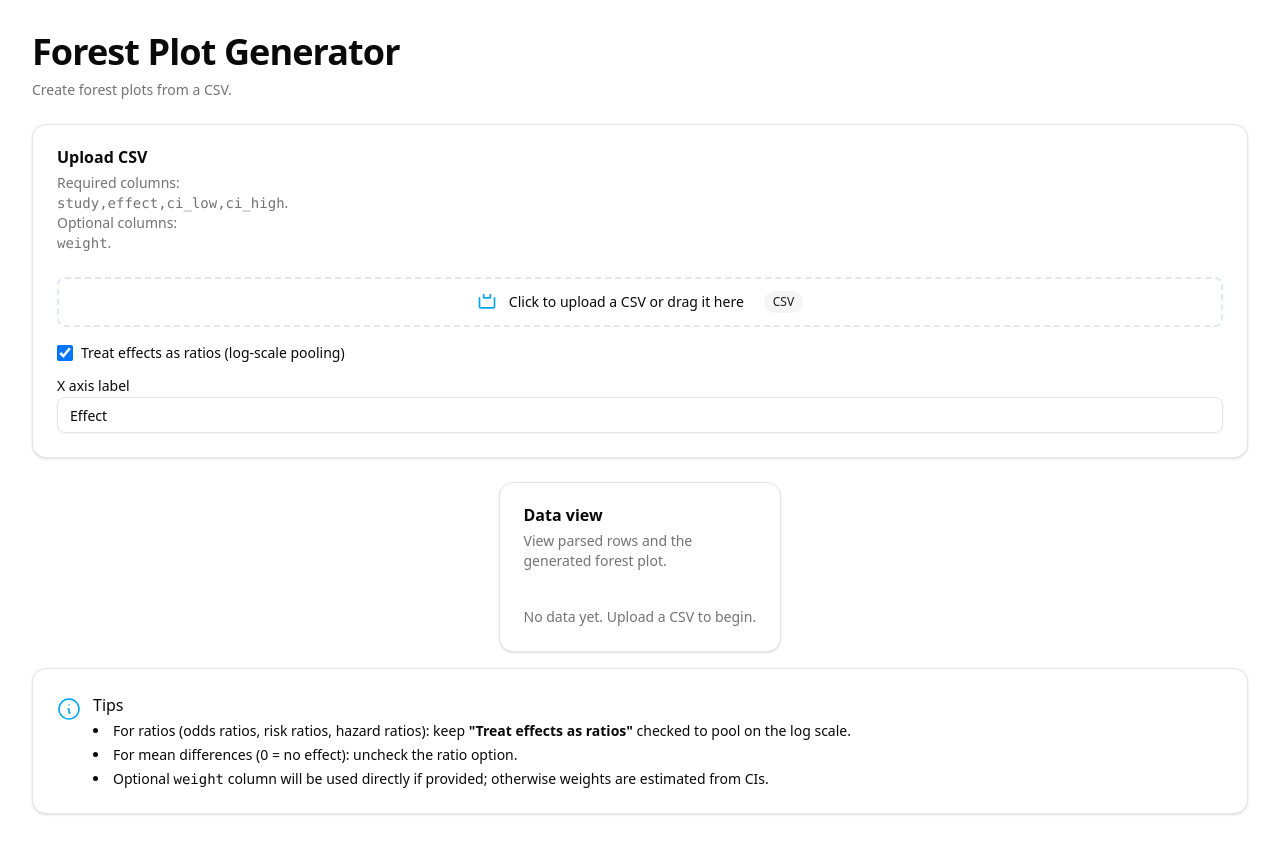
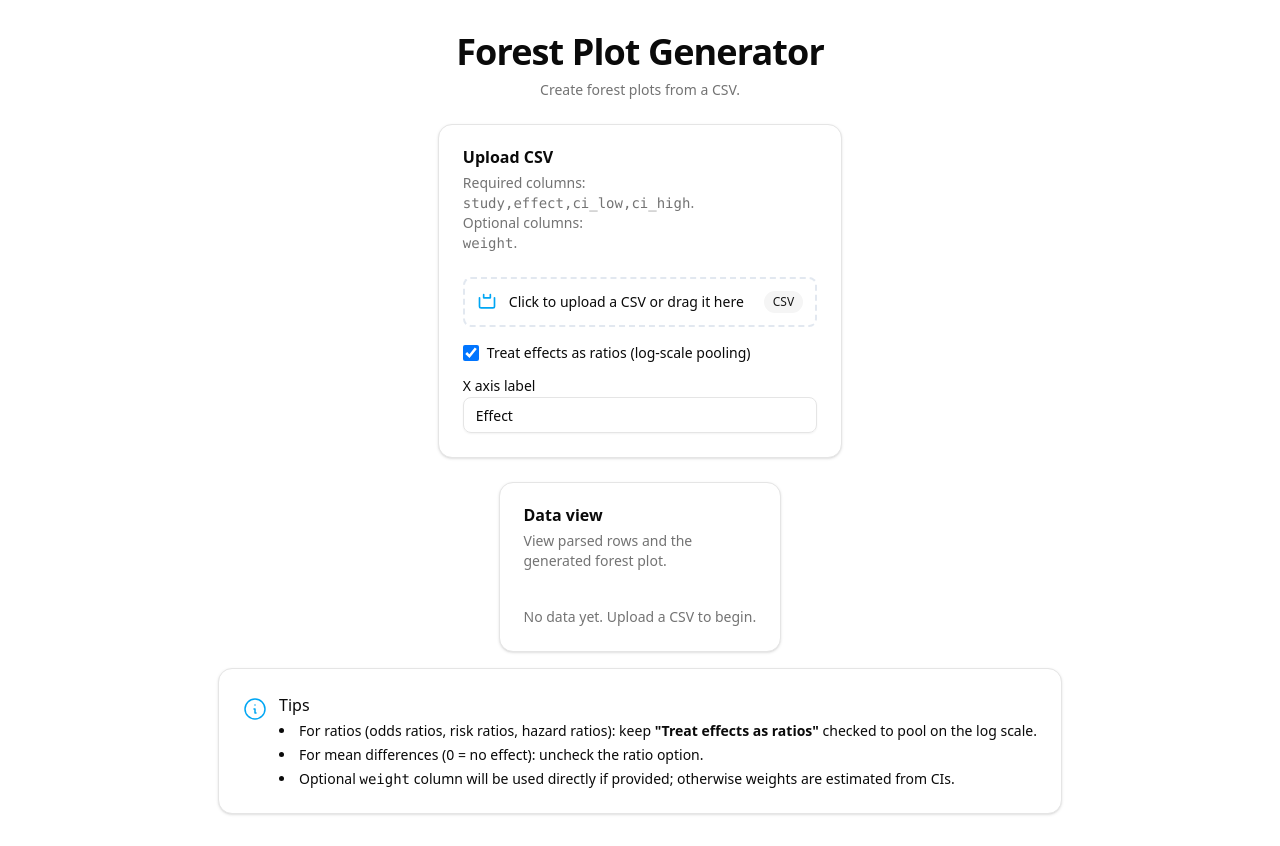
Before and after one commit to Bretzeli/forest-plot-generator, a Next.js app: page / in a window 1280 px wide. Built offline with nearby package versions, Linux system fonts and the light colour scheme.

Commit message:
feat: more alignment

```diff
--- a/src/app/page.tsx
+++ b/src/app/page.tsx
@@ -243,6 +243,7 @@ export default function Home() {
       try {
         ro.observe(plotWrap);
         ro.observe(wrapper);
+          // eslint-disable-next-line @typescript-eslint/no-unused-vars
       } catch (e) {
         // ignore observe errors in older browsers
       }
@@ -252,6 +253,7 @@ export default function Home() {
       clearTimeout(t);
       window.removeEventListener('resize', alignRowCenter);
       if (ro) {
+          // eslint-disable-next-line @typescript-eslint/no-unused-vars
         try { ro.disconnect(); } catch (e) {}
       }
     };
@@ -261,13 +263,13 @@ export default function Home() {
     // allow pages to be wider than the viewport so wide cards can overflow the
     // browser and the user can scroll horizontally at the browser level.
     <main className="w-full p-8">
-      <header className="mb-6">
+      <header className="mb-6 text-center">
         <h1 className="text-3xl sm:text-4xl font-semibold tracking-tight">Forest Plot Generator</h1>
         <p className="mt-2 text-muted-foreground text-sm">Create forest plots from a CSV.</p>
       </header>
 
-      <div className="grid grid-cols-1 gap-4 mb-6">
-        <div>
+      <div className="grid grid-cols-1 gap-4 mb-6 justify-items-center">
+        <div className="inline-block w-max">
           <Card>
             <CardHeader>
               <CardTitle>Upload CSV</CardTitle>
@@ -393,7 +395,8 @@ export default function Home() {
         </div>
       </div>
 
-      <div className="mt-4">
+      <div className="mt-4 flex justify-center">
+        <div className="inline-block w-max">
           <Card>
             <CardContent>
              <div className="flex items-start gap-3">
@@ -413,6 +416,7 @@ export default function Home() {
              </div>
             </CardContent>
           </Card>
+        </div>
       </div>
 
       {/* Fullscreen overlay for plot */}
```
Lines whose indentation alone changed are shown as unchanged.
